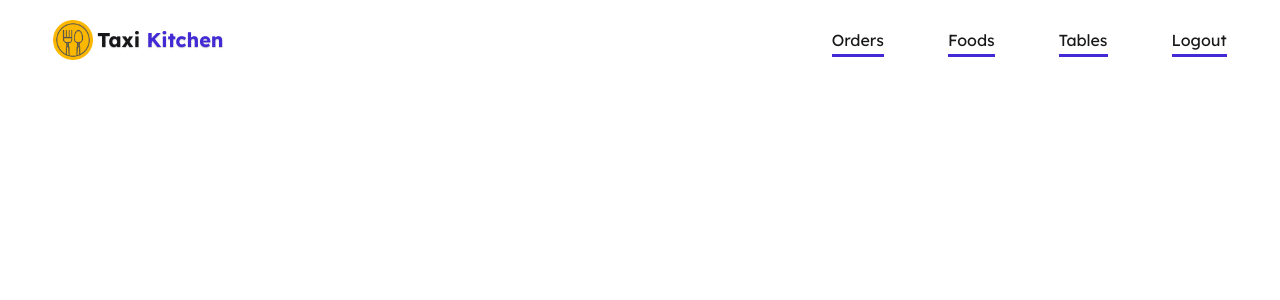
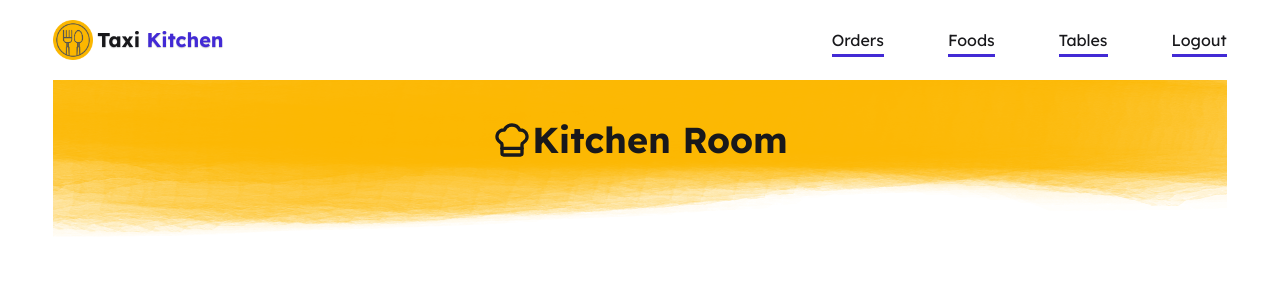
Before and after one commit to aftabfarhanarko/khicen-room-sept-30-tarik, a React (Vite) app: page / in a window 1280 px wide. Shown: the top 300 px of the page. Built offline with nearby package versions, Linux system fonts and the light colour scheme.

Commit message:
addes heroo sections

```diff
--- a/package.json
+++ b/package.json
@@ -11,6 +11,7 @@
   },
   "dependencies": {
     "@tailwindcss/vite": "^4.1.16",
+    "lucide-react": "^0.548.0",
     "react": "^19.1.1",
     "react-dom": "^19.1.1",
     "react-router": "^7.9.4",
--- a/src/Components/Hero.jsx
+++ b/src/Components/Hero.jsx
@@ -1,11 +1,15 @@
-import React from 'react';
+import { ChefHat } from "lucide-react";
+import React from "react";
 
 const Hero = () => {
-    return (
-        <div>
-
-        </div>
-    );
+  return (
+    <div  className={`bg-[url(/title-bg.png)] flex justify-center items-center gap-1 text-4xl font-bold text-center bg-no-repeat pb-20 pt-10 bg-center`} style={{ backgroundSize: "100% 100%" }}>
+      <h2 className="flex">
+        <ChefHat size={40} />
+        Kitchen Room
+      </h2>
+    </div>
+  );
 };
 
 export default Hero;
```
Also changed, not shown: public/title-bg.png (renamed from src/assets/title-bg.png), 1 other file (tests, documents, lock files or other folders).
